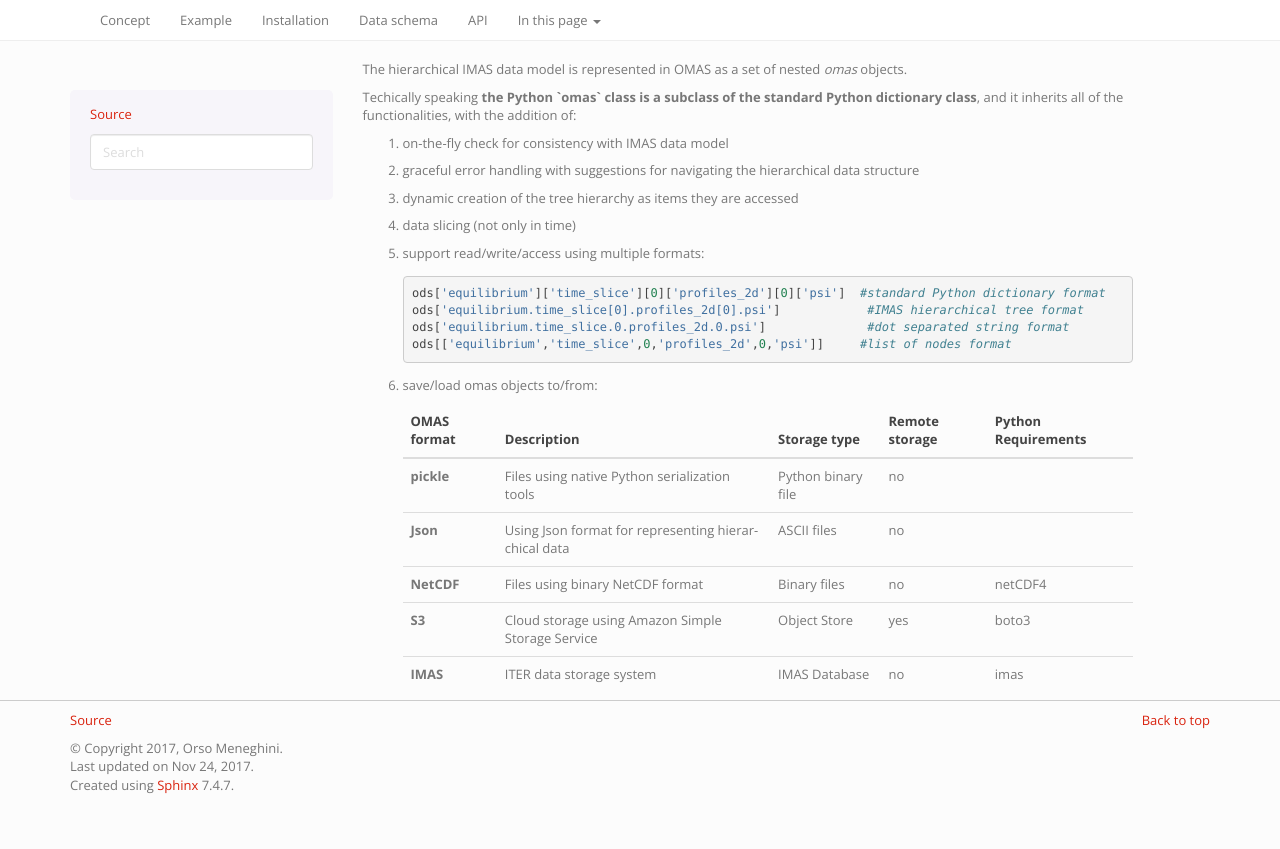
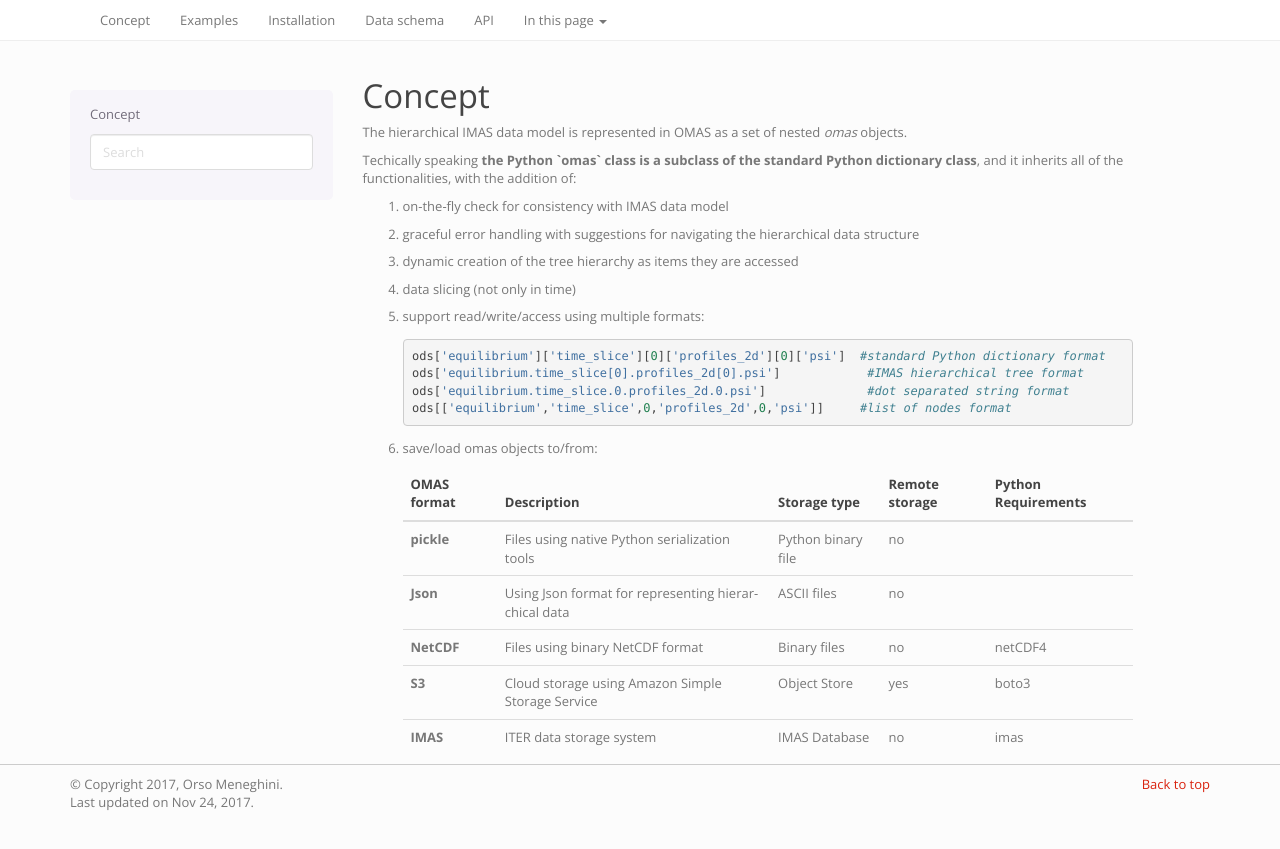
Before and after one commit to gafusion/omas, a Sphinx documentation site: the page built from sphinx/source/how.rst, in a window 1280 px wide. Shown: the top 849 px of the page. Built offline with Sphinx 7.4.7, drawn with Linux system fonts in a browser that asks for light colours; the version number is read from the project's files by our own code.

Commit message:
Minor updates to documentation

```diff
--- a/sphinx/source/conf.py
+++ b/sphinx/source/conf.py
@@ -171,9 +171,9 @@ author = u'Orso Meneghini'
 # built documents.
 #
 # The short X.Y version.
-version = u'0.0.1'
+# version = u'0.0.1'
 # The full version, including alpha/beta/rc tags.
-release = u'0.0.1'
+# release = u'0.0.1'
 
 # The language for content autogenerated by Sphinx. Refer to documentation
 # for a list of supported languages.
@@ -250,7 +250,7 @@ html_theme_options = {
     # an arbitrary url.
     'navbar_links': [  # ("Research", "publications"),
         ("Concept", "how"),
-        ("Example", "usage"),
+        ("Examples", "usage"),
         ("Installation", "install"),
         ("Data schema", "schema"),
         ("API", "code"),
@@ -365,16 +365,13 @@ html_last_updated_fmt = '%b %d, %Y'
 # html_split_index = False
 
 # If true, links to the reST sources are added to the pages.
-#
-# html_show_sourcelink = True
+html_show_sourcelink = False
 
 # If true, "Created using Sphinx" is shown in the HTML footer. Default is True.
-#
-# html_show_sphinx = True
+html_show_sphinx = False
 
 # If true, "(C) Copyright ..." is shown in the HTML footer. Default is True.
-#
-# html_show_copyright = True
+html_show_copyright = True
 
 # If true, an OpenSearch description file will be output, and all pages will
 # contain a <link> tag referring to it.  The value of this option must be the
--- a/sphinx/source/how.rst
+++ b/sphinx/source/how.rst
@@ -1,3 +1,6 @@
+Concept
+=======
+
 The hierarchical IMAS data model is represented in OMAS as a set of nested `omas` objects.
 
 Techically speaking **the Python `omas` class is a subclass of the standard Python dictionary class**,
```
Also changed, not shown: 1 other file.
